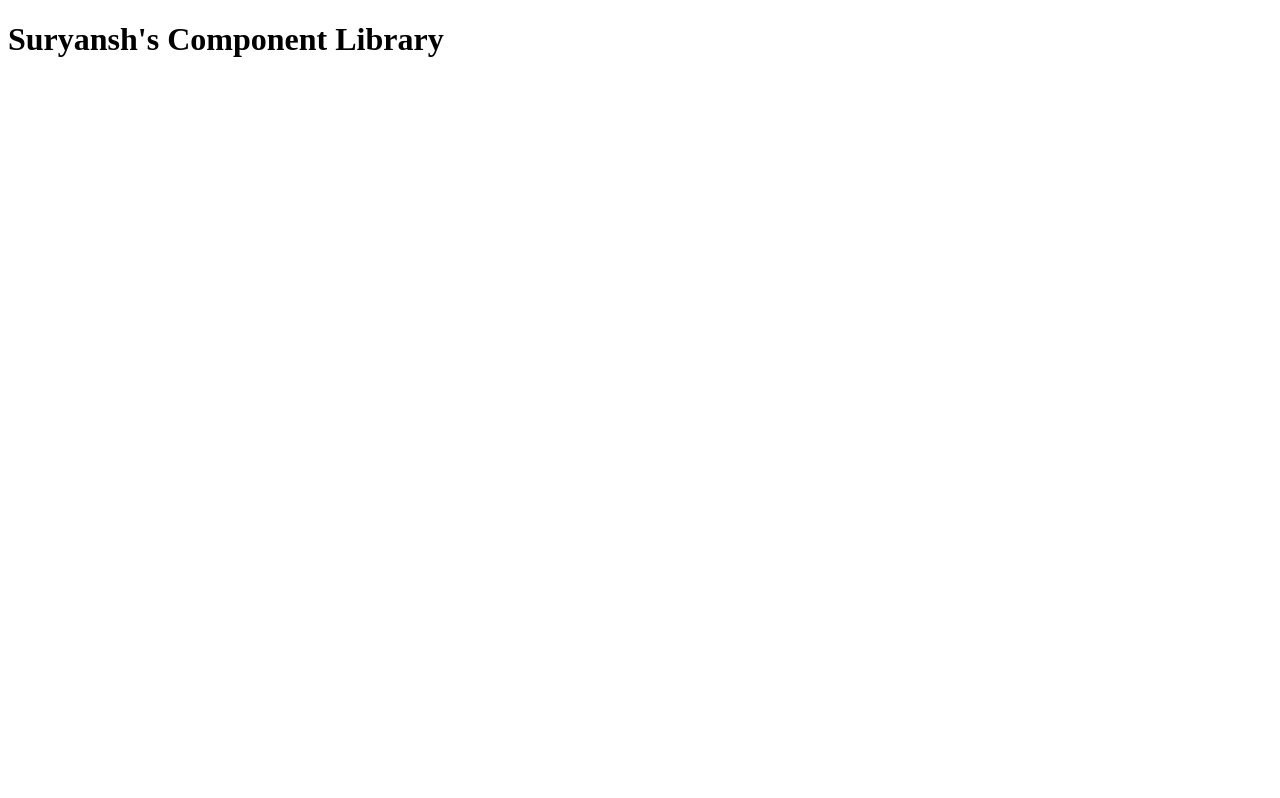
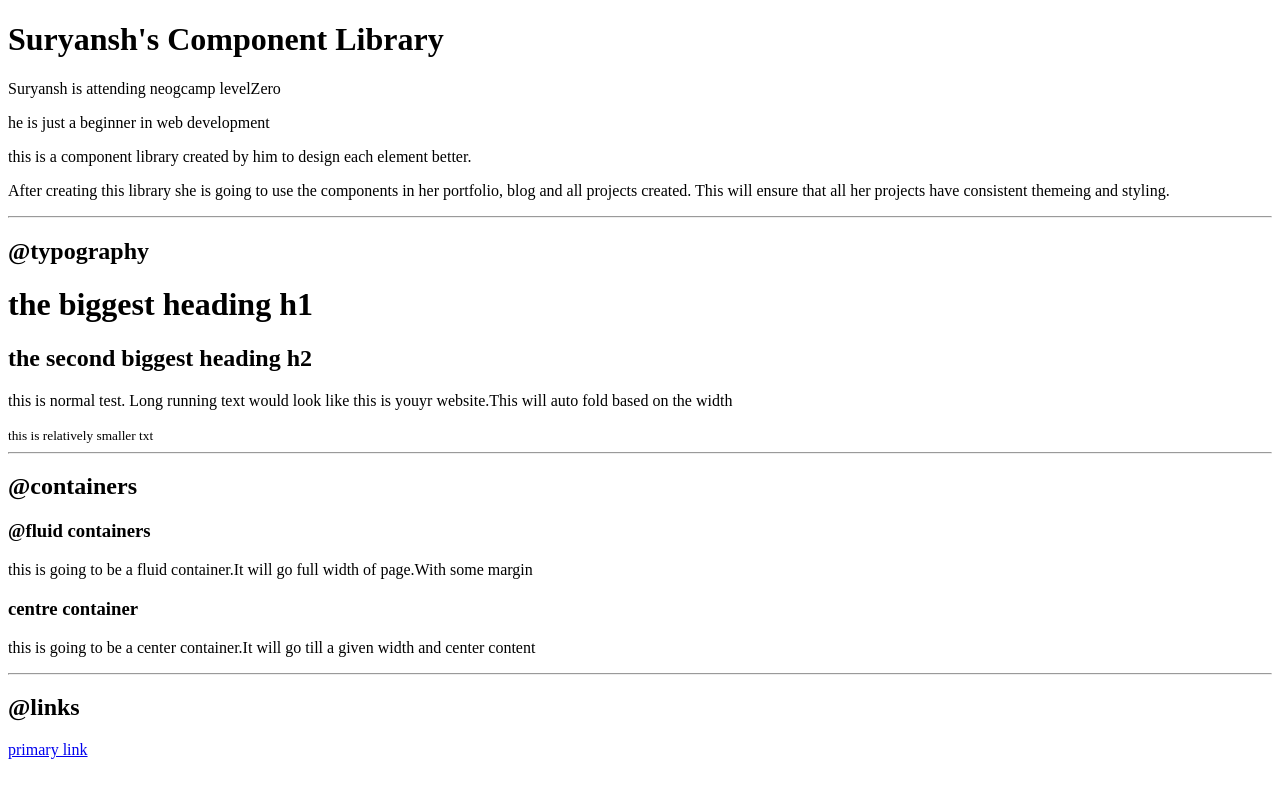
Before and after one commit to amnsuryansh/neogcamp-componentlib, a plain HTML site: page index.html in a window 1280 px wide. Drawn offline with Linux system fonts and the light colour scheme.

Commit message:
feat:some added
semantics are being added

```diff
--- a/index.html
+++ b/index.html
@@ -2,11 +2,49 @@
 <html lang="en">
   <head>
     <meta charset="UTF-8" />
+    <meta name="author" content="Suryansh" />
     <meta http-equiv="X-UA-Compatible" content="IE=edge" />
     <meta name="viewport" content="width=device-width, initial-scale=1.0" />
     <title>Component Library</title>
   </head>
   <body>
-      <h1>Suryansh's Component Library</h1>
+    <h1>Suryansh's Component Library</h1>
+    <p>Suryansh is attending neogcamp levelZero</p>
+    <p>he is just a beginner in web development</p>
+    <p>
+      this is a component library created by him to design each element better.
+    </p>
+    <p>
+      After creating this library she is going to use the components in her
+      portfolio, blog and all projects created. This will ensure that all her
+      projects have consistent themeing and styling.
+    </p>
+
+    <hr />
+    <h2>@typography</h2>
+    <h1>the biggest heading h1</h1>
+    <h2>the second biggest heading h2</h2>
+    <p>
+      this is normal test. Long running text would look like this is youyr
+      website.This will auto fold based on the width
+    </p>
+    <small>this is relatively smaller txt</small>
+    <hr />
+    <h2>@containers</h2>
+    <h3>@fluid containers</h3>
+    <p>
+      this is going to be a fluid container.It will go full width of page.With
+      some margin
+    </p>
+    <h3>centre container</h3>
+    <p>
+      this is going to be a center container.It will go till a given width and
+      center content
+    </p>
+    <hr />
+    <h2>@links</h2>
+    <a href="https://github.com/amnsuryansh/neogcamp-componentlib"
+      >primary link</a
+    >
   </body>
 </html>
```
